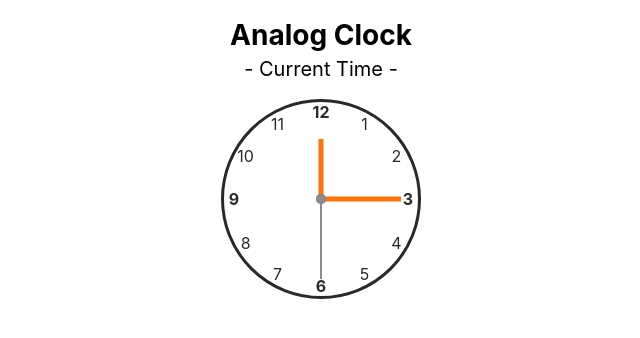
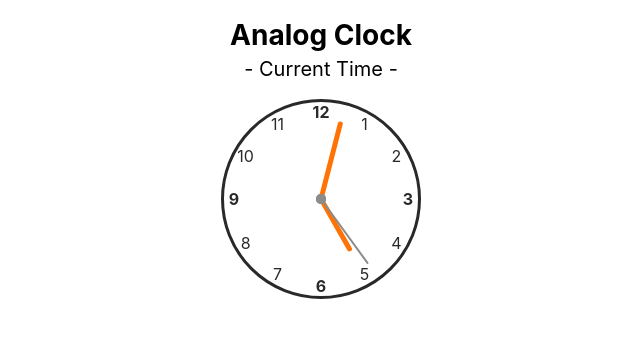
Before and after one commit to minami-cs/react-analog-clock, a React (Create React App) app: page / in a window 1280 px wide. Shown: the top 338 px of the page, without its empty margins (319-959 px from the left). Built offline with nearby package versions, Linux system fonts and the light colour scheme.

Commit message:
feat: 각 시계침의 타입에 따라 각도를 반환해주는 커스텀 훅을 ClockHand에 적용

```diff
--- a/src/components/Clock/ClockHand.tsx
+++ b/src/components/Clock/ClockHand.tsx
@@ -1,16 +1,18 @@
 import React from 'react';
+import { styled } from 'styled-components';
 
 import { CLOCK_HAND_STYLE } from 'constants/clock';
-import { styled } from 'styled-components';
+
+import useMoveClockHand from 'hooks/useMoveClockHand';
 
 type ClockHandType = 'hour' | 'minute' | 'second';
 
-const ROTATE_DEGREE = { hour: 0, minute: 90, second: 180 };
+export default function ClockHand({ type }: { type: ClockHandType }) {
+  const degree = useMoveClockHand({ type });
 
-export default function ClockHand({ type }: { type: ClockHandType }) {
   return (
     <>
-      <Hand type={type} />
+      <Hand type={type} degree={degree} />
       <CenterCircle />
     </>
   );
@@ -31,7 +33,7 @@ const CenterCircle = styled.div`
   transform: translate(-50%, -50%);
 `;
 
-const Hand = styled.div<{ type: ClockHandType }>`
+const Hand = styled.div<{ type: ClockHandType; degree: number }>`
   position: absolute;
   bottom: 50%;
   left: 50%;
@@ -39,9 +41,10 @@ const Hand = styled.div<{ type: ClockHandType }>`
   width: ${({ type }) => `${CLOCK_HAND_STYLE[type].width}px`};
   height: ${({ type }) => `${CLOCK_HAND_STYLE[type].height}px`};
 
+  border-radius: 6px 6px 0;
+
   background: ${({ type }) => `${CLOCK_HAND_STYLE[type].color}`};
 
   transform-origin: center bottom;
-  transform: ${({ type }) =>
-    `translate(-50%) rotate(${ROTATE_DEGREE[type]}deg)}`};
+  transform: ${({ degree }) => `translate(-50%) rotate(${degree}deg)}`};
 `;
```
